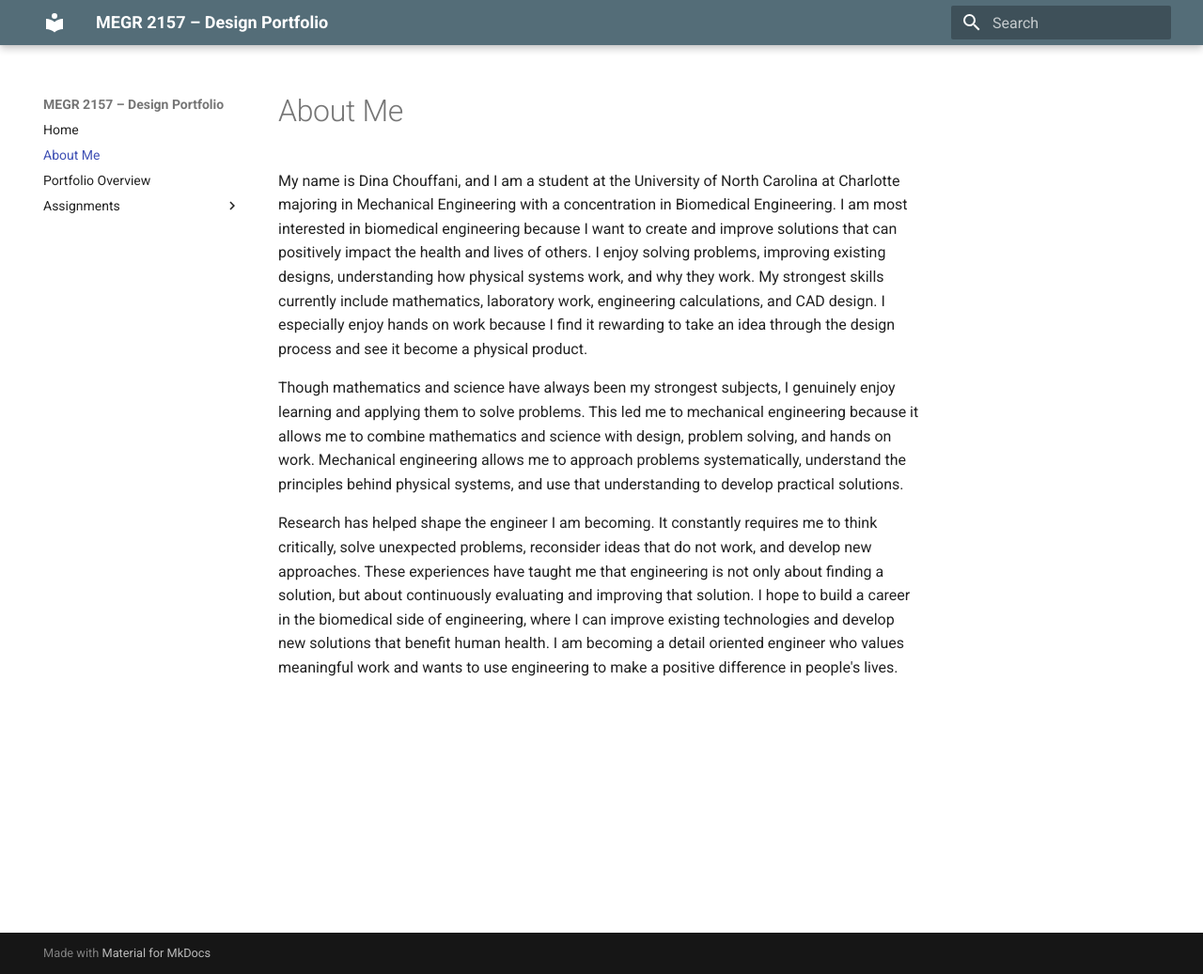
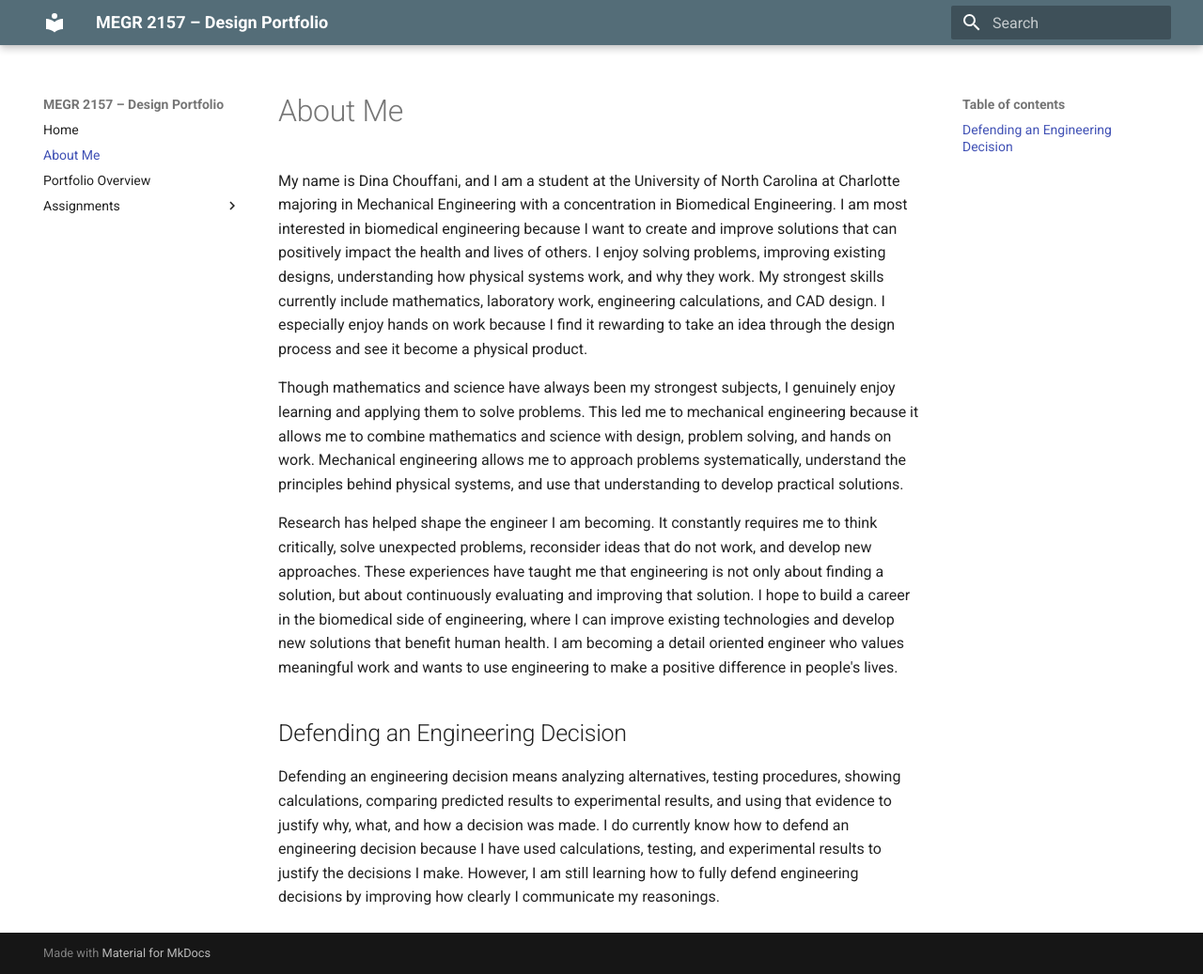
Before and after one commit to dchouffani/megr2156-portfolio, an MkDocs documentation site: the page built from docs/aboutme/index.md, in a window 1280 px wide and 1037 px high. Shown: the whole window at 94% size. Built offline with MkDocs 1.6.1 and Material for MkDocs 9.7.7, drawn with Linux system fonts in a browser that asks for light colours.

Commit message:
Add section on defending engineering decisions
Added a section on defending engineering decisions, detailing the process of analyzing alternatives and justifying decisions with evidence.

```diff
--- a/docs/aboutme/index.md
+++ b/docs/aboutme/index.md
@@ -5,3 +5,7 @@ My name is Dina Chouffani, and I am a student at the University of North Carolin
 Though mathematics and science have always been my strongest subjects, I genuinely enjoy learning and applying them to solve problems. This led me to mechanical engineering because it allows me to combine mathematics and science with design, problem solving, and hands on work. Mechanical engineering allows me to approach problems systematically, understand the principles behind physical systems, and use that understanding to develop practical solutions.
 
 Research has helped shape the engineer I am becoming. It constantly requires me to think critically, solve unexpected problems, reconsider ideas that do not work, and develop new approaches. These experiences have taught me that engineering is not only about finding a solution, but about continuously evaluating and improving that solution. I hope to build a career in the biomedical side of engineering, where I can improve existing technologies and develop new solutions that benefit human health. I am becoming a detail oriented engineer who values meaningful work and wants to use engineering to make a positive difference in people's lives.
+
+##Defending an Engineering Decision
+
+Defending an engineering decision means analyzing alternatives, testing procedures, showing calculations, comparing predicted results to experimental results, and using that evidence to justify why, what, and how a decision was made. I do currently know how to defend an engineering decision because I have used calculations, testing, and experimental results to justify the decisions I make. However, I am still learning how to fully defend engineering decisions by improving how clearly I communicate my reasonings.
```
